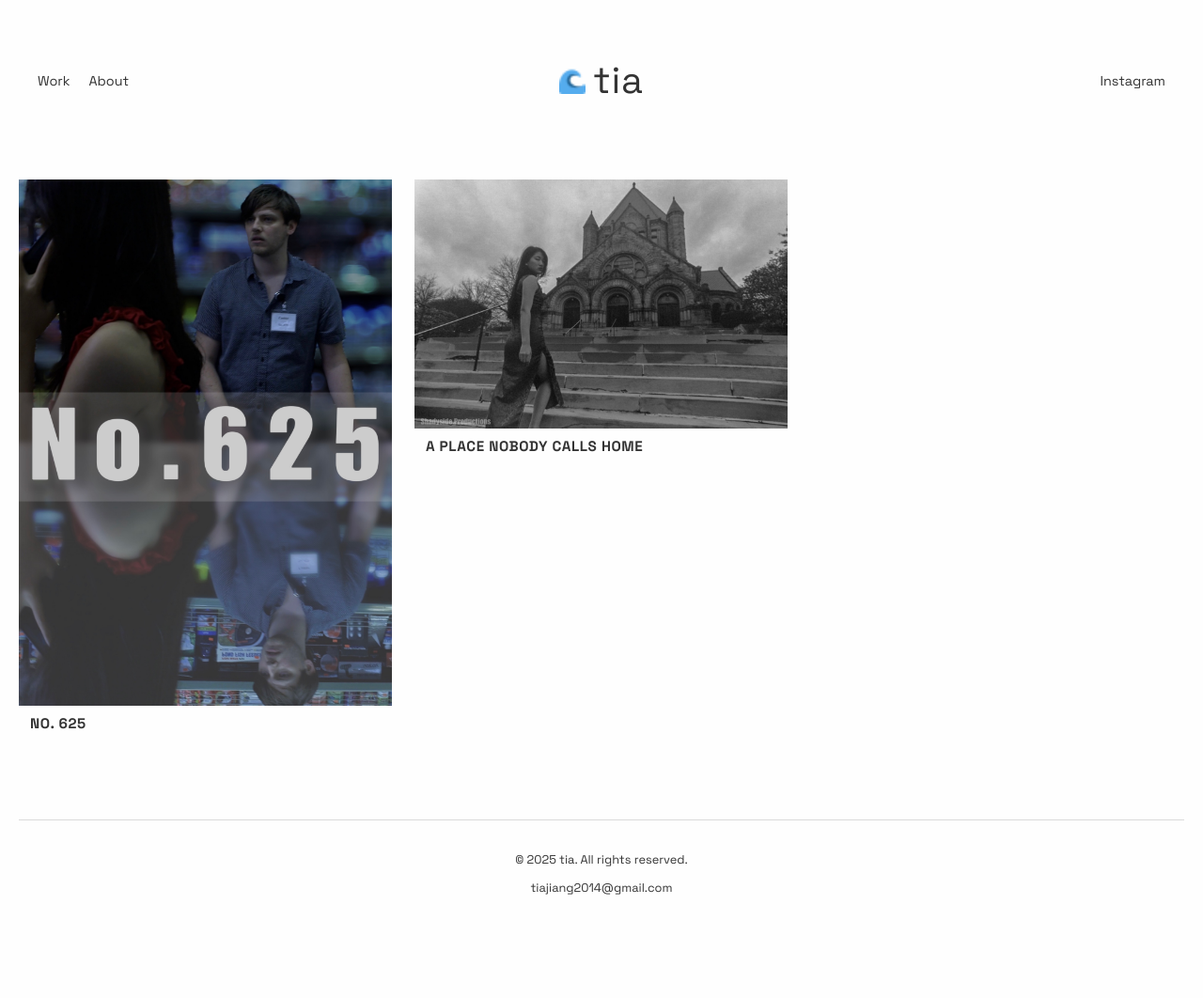
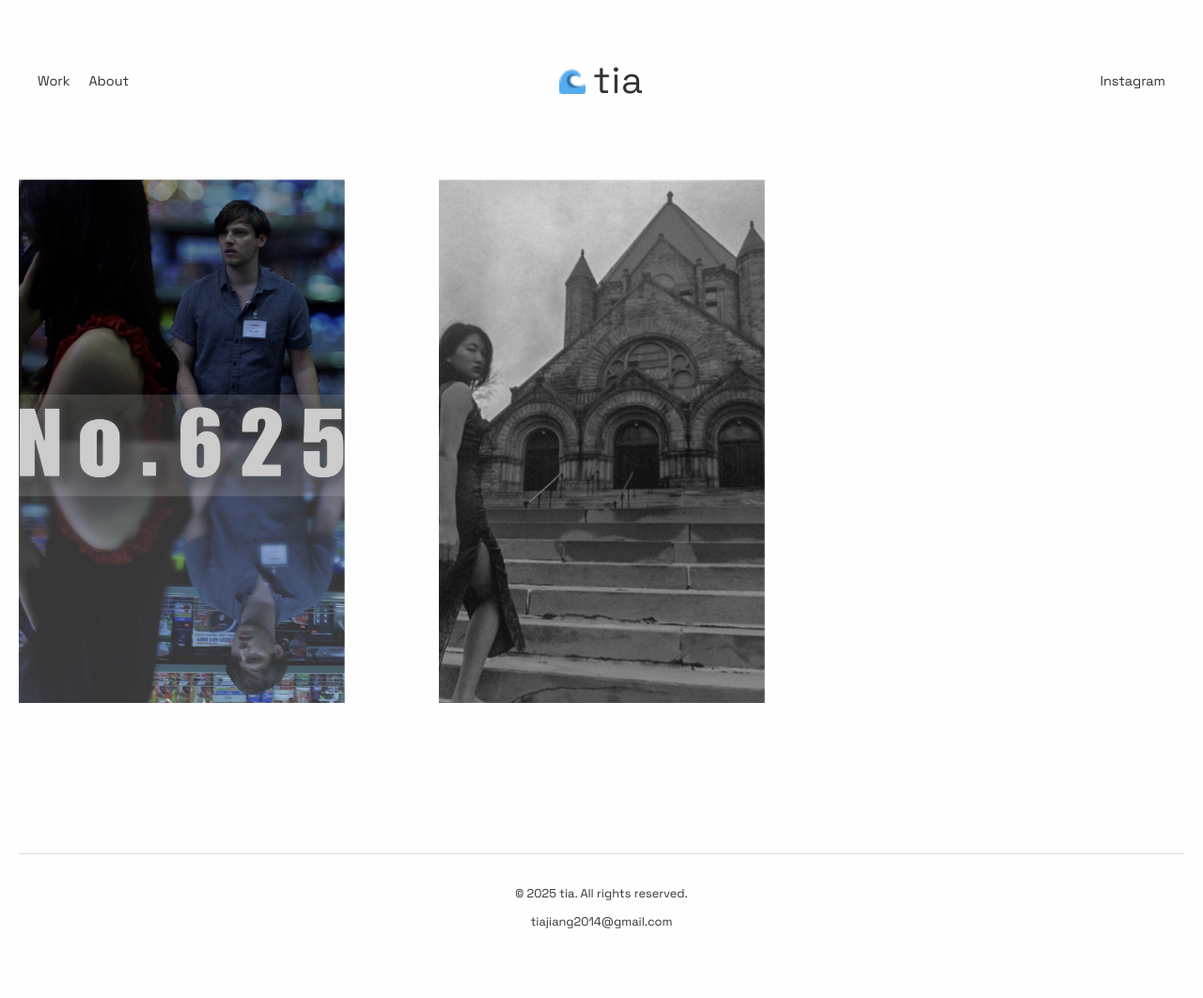
Before and after one commit to tia-jiang/tia-jiang.github.io, a Jekyll site: the page built from index.html, in a window 1280 px wide. Shown: the whole page at 94% size. Built offline with Jekyll 4.4.1, drawn with Linux system fonts in a browser that asks for light colours; before the commit the page ends 1026 px from its top, so only the background shows below that.

```diff
--- a/index.html
+++ b/index.html
@@ -2,6 +2,84 @@
 layout: default
 title: Work
 ---
+
+<style>
+
+.card {
+  display: block;
+  margin: 0 0 var(--gap);
+  text-decoration: none; color: inherit;
+  break-inside: avoid-column;
+  transition: transform .18s ease, filter .18s ease, border-color .12s ease;
+  overflow: hidden;
+
+  /* robust "no break in columns" set */
+  -webkit-column-break-inside: avoid;
+  -moz-column-break-inside: avoid;
+  page-break-inside: avoid;
+  contain: paint;                  /* isolate painting inside the card */
+}
+
+.card .media{
+  height: var(--tileh, 300px);
+  overflow: hidden;
+  place-items: center;                 /* center the child */
+}
+
+.card .card-media{
+  position: absolute;
+  top: 50%; left: 50%;
+  transform: translate(-50%, -50%);   /* true centering */
+  width: 100%;
+  height: 100%;
+  object-fit: cover;                   /* crop */
+  object-position: center;
+  display: block;
+}
+
+/* Width spans (1 or 2 columns wide) */
+.card.w1{ grid-column: span 1; }
+.card.w2{ grid-column: span 2; }
+
+
+.caption {
+  display:flex; flex-direction:column; gap:6px;
+  padding: 10px 12px;
+}
+.caption .title {
+  margin:0; font-weight:700; text-transform: uppercase; letter-spacing:.04em;
+  font-size:.95rem; line-height:1.15;
+}
+.caption .desc { margin:0; color:var(--muted); font-size:.85rem; line-height:1.35; }
+
+
+/* Ensure video previews don't block card link */
+.card video.card-media {background:#000; min-height:120px; }
+
+
+/* --- Responsive fixed-column grid --- */
+.masonry{
+  --cols: 3;          /* desktop default */
+  --gap: 100px;
+  display: grid;
+  grid-template-columns: repeat(var(--cols), 1fr);
+  gap: var(--gap);
+  max-width: 1600px;  /* optional, centers the gallery */
+  margin: 0 auto;
+}
+
+/* Tablet: 2 columns */
+@media (max-width: 1024px){
+  .masonry{ --cols: 2; }
+}
+
+/* Phone: 1 column */
+@media (max-width: 680px){
+  .masonry{ --cols: 1; }
+  /* Any wide tiles collapse to 1 col to avoid sideways scroll */
+  .masonry .card.w2{ grid-column: span 1; }
+}
+</style>
 
 <header class="index">
   <div class="nav-left">
@@ -13,7 +91,7 @@
     <img src="{{ '/assets/favicon-16x16.png' | relative_url }}" alt="logo" class="site-icon">
     tia</a>
 
-  <fiv class="nav-right">
+  <div class="nav-right">
     <nav><a href="https://www.instagram.com/shadyside.productions/">Instagram</a></nav>
     <!-- add more items  -->
     </div>
```
Also changed, not shown: _projects/projects/a-place-nobody-calls-home.md (+1 -1 lines), _projects/projects/no-625.md (+1 -1 lines), assets/css/lightbox.css, 7 other files.
